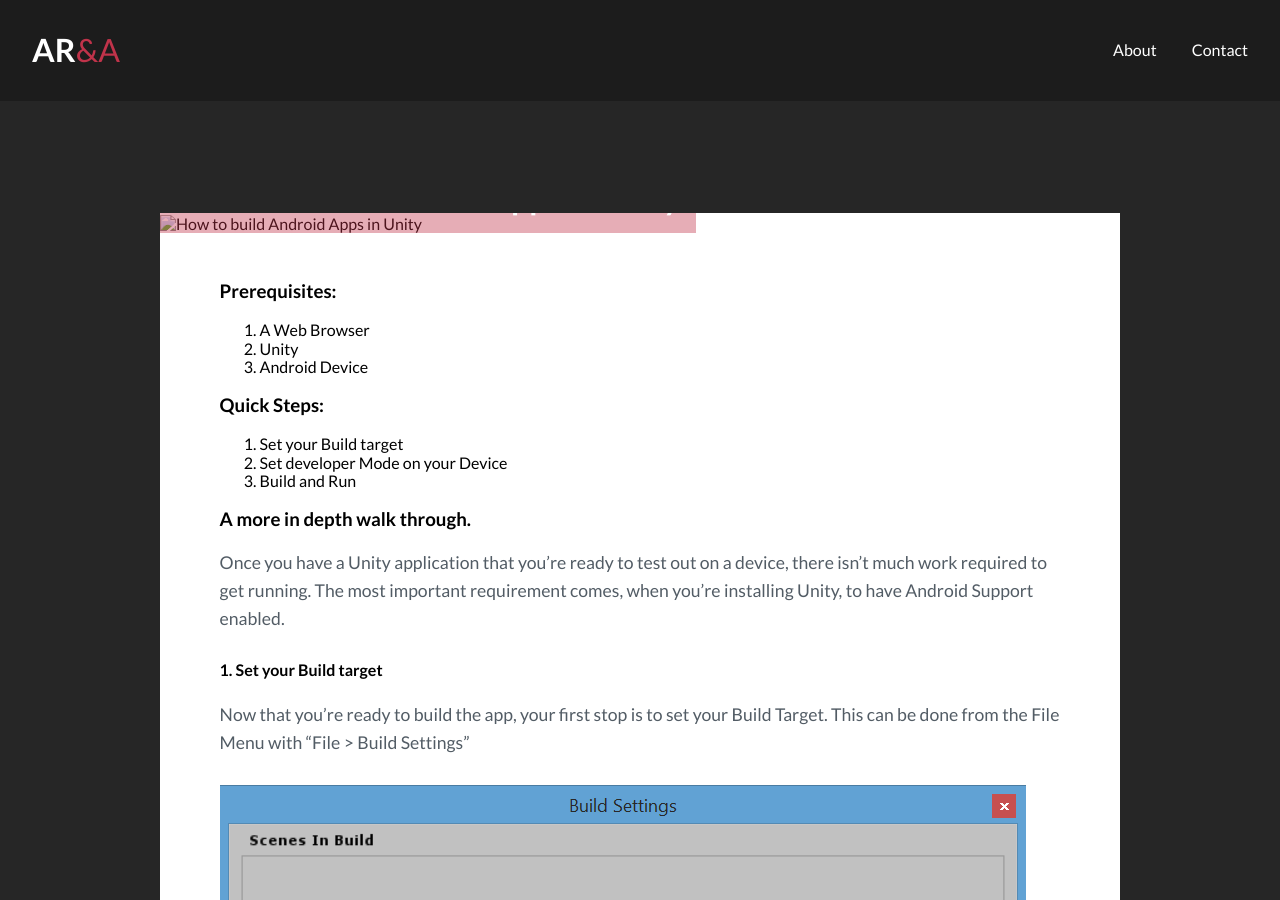
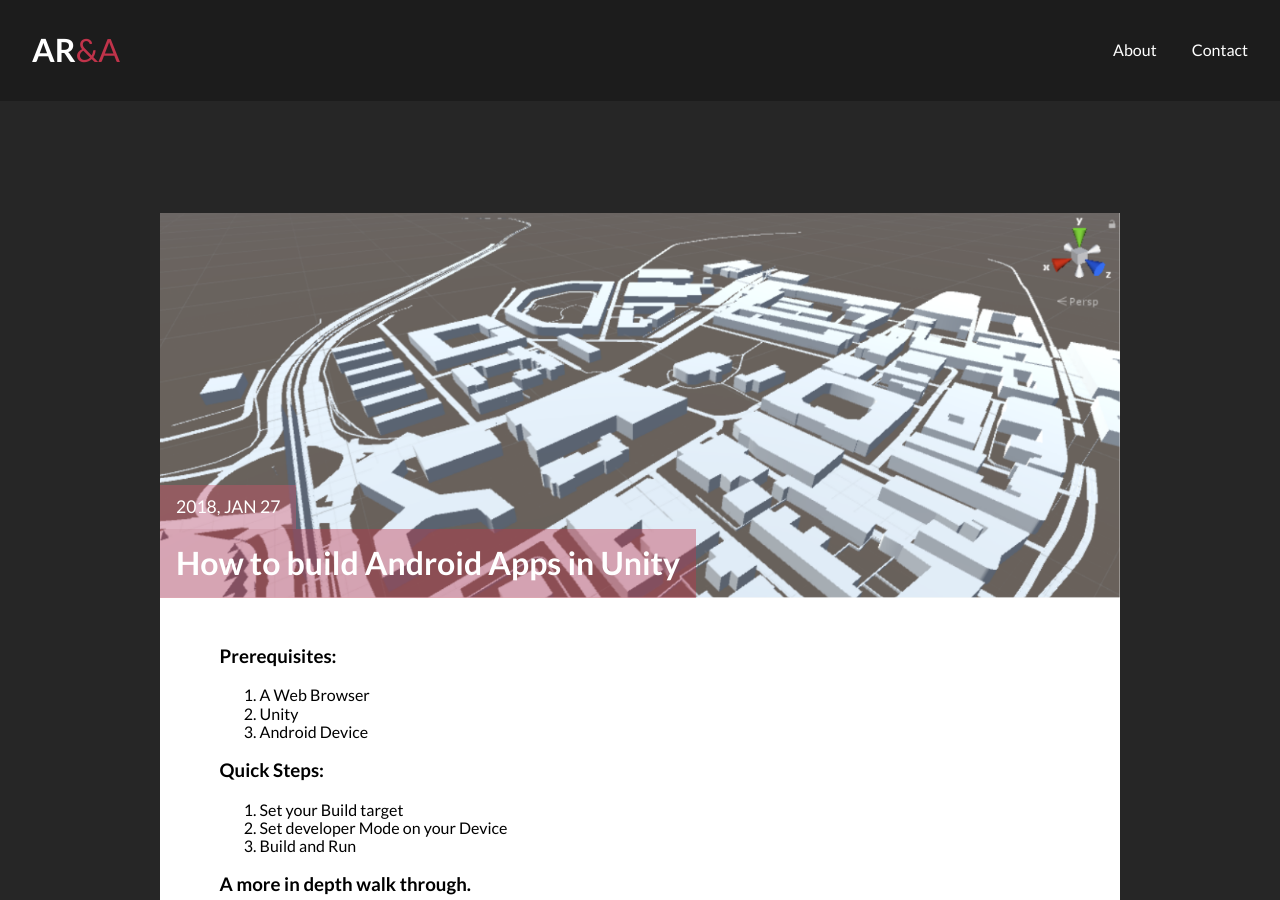
Before and after one commit to AdamRTomkins/AR-Architecture, a Jekyll site: the page built from _posts/2018-01-27-Android.markdown, in a window 1280 px wide and 900 px high. Built offline with Jekyll 4.4.1, drawn with Linux system fonts in a browser that asks for light colours.

Commit message:
blog image layout

```diff
--- a/_layouts/post.html
+++ b/_layouts/post.html
@@ -7,7 +7,7 @@ layout: default
   <article class="post">
     <header>
       <div class="post_image">
-        <img src={{ "/assets/img/" | prepend: site.baseurl | append : page.img}} alt="{{page.title}}">
+        <img src={{ "/img/" | prepend: site.baseurl | append : page.img}} alt="{{page.title}}">
       </div>
       <div class="post_description">
         <p class="post_meta">{{page.date | date: '%Y, %b %d'}}</p>
--- a/_posts/2018-01-17-Introduction_To_AR.markdown
+++ b/_posts/2018-01-17-Introduction_To_AR.markdown
@@ -1,7 +1,7 @@
 ---
 layout: post
 title: "Introduction to AR Development"
-img: ../../img/sheffield.png # Add image post (optional)
+img: sheffield.png # Add image post (optional)
 date: 2018-01-17 13:00:00
 description: An introduction to the technologies behind Augmented reality, and where to start developing.
 tag: [Augmented Reality, Architecture, Resources]
```
